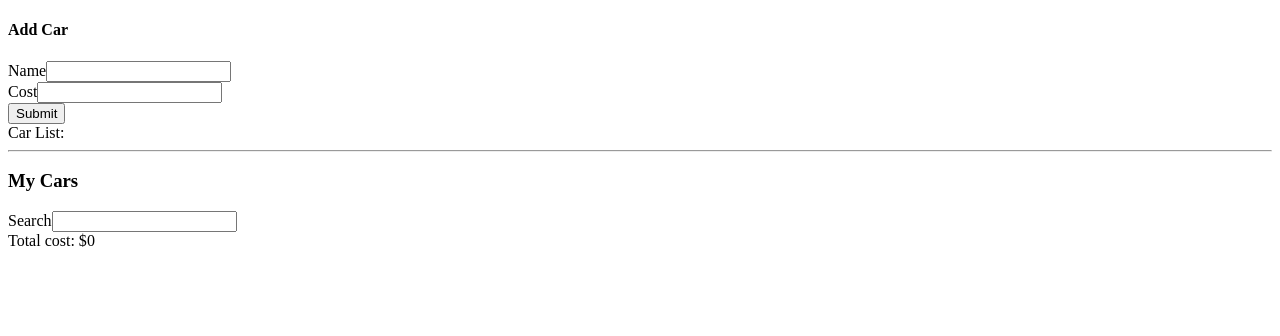
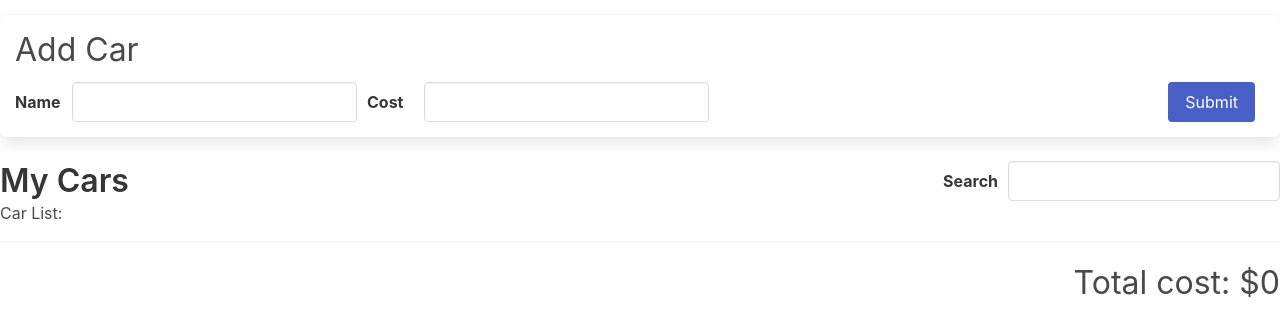
Before and after one commit to manoharn725/Redux-Toolkit-Practice, a React (Create React App) app: page / in a window 1280 px wide. Shown: the top 336 px of the page. Built offline with nearby package versions, Linux system fonts and the light colour scheme.

Commit message:
imported styles.css and bulma.css inside the src/index.js page

```diff
--- a/src/App.js
+++ b/src/App.js
@@ -7,8 +7,8 @@ function App() {
   return (
     <div>
       <CarForm />
+      <CarSearch />
       <CarList />
-      <CarSearch />
       <CarValue />
     </div>
   );
--- a/src/index.js
+++ b/src/index.js
@@ -1,3 +1,5 @@
+import 'bulma/css/bulma.css';
+import './styles.css';
 import React from "react";
 import { createRoot } from "react-dom/client";
 import { Provider } from "react-redux";
--- /dev/null
+++ b/src/styles.css
@@ -0,0 +1,79 @@
+.car-form {
+  margin-top: 15px;
+  padding: 15px;
+}
+.car-form .field-group {
+  display: flex;
+  margin-bottom: 0px;
+}
+.car-form form {
+  display: flex;
+  justify-content: space-between;
+}
+.car-form .field {
+  display: flex;
+  align-items: center;
+  margin-bottom: 0px;
+  margin-right: 10px;
+}
+.car-form .field label.label {
+  margin-bottom: 0px;
+  width: 70px;
+}
+.car-form input {
+  width: 100%;
+}
+.car-form h4.subtitle.is-3 {
+  margin-bottom: 0.75rem;
+}
+
+.car-list .panel.bold {
+  font-weight: 600;
+}
+
+.car-list .panel {
+  padding: 10px;
+  display: flex;
+  flex-direction: row;
+  justify-content: space-between;
+  align-items: center;
+}
+
+.car-list p {
+  font-size: 1.5rem;
+}
+
+.car-list .note {
+  font-style: italic;
+  display: block;
+  margin: 40px 20px;
+}
+
+.car-value {
+  font-size: 2rem;
+  text-align: right;
+}
+
+hr {
+  margin: 1rem 0;
+}
+
+.list-header {
+  display: flex;
+  flex-direction: row;
+  justify-content: space-between;
+  align-items: center;
+}
+
+.list-header h3.title {
+  margin-bottom: 0px;
+}
+
+.list-header .search {
+  display: flex;
+  align-items: center;
+}
+.list-header .search .label {
+  margin-bottom: 0px;
+  margin-right: 10px;
+}
```
